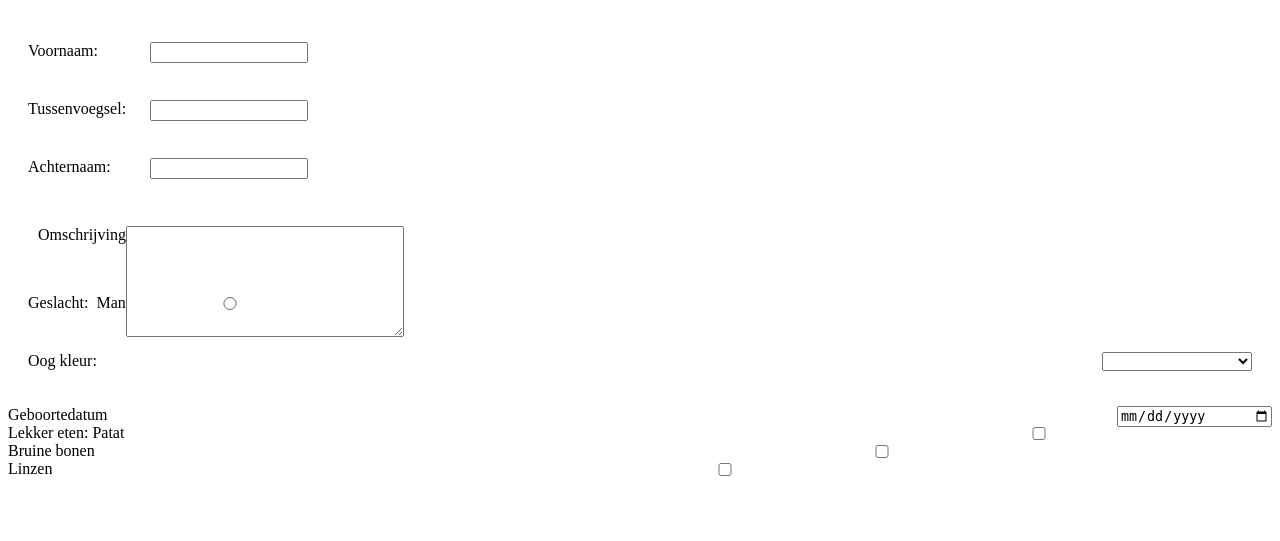
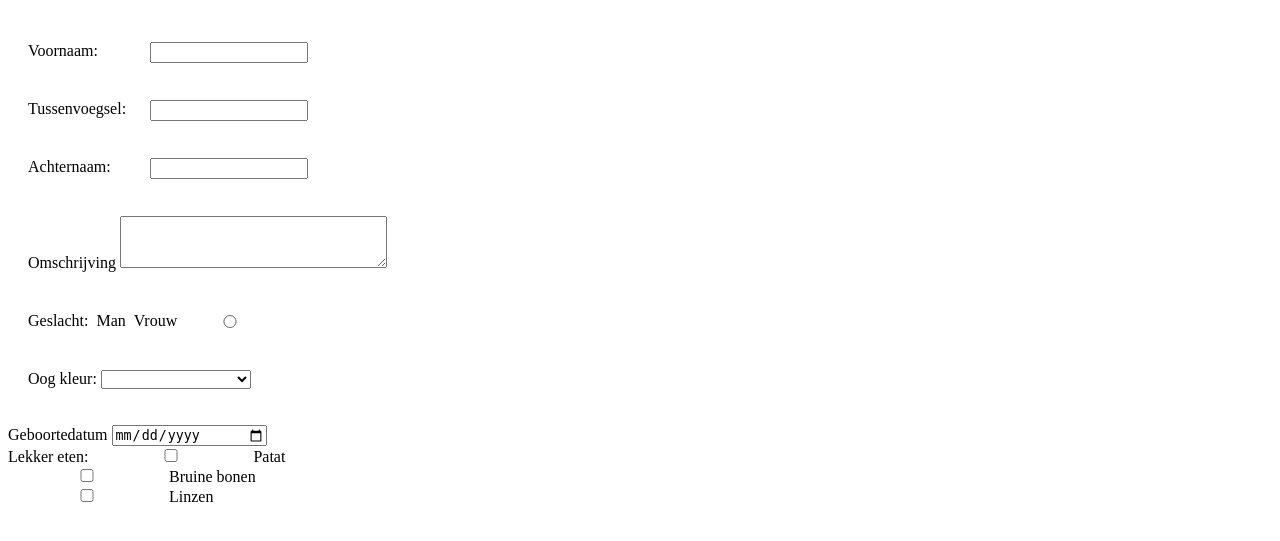
Before and after one commit to Ranz-ran/HTML, a PHP site: page /h06/formulieren.html in a window 1280 px wide. Shown: the part 58-599 px from the top of the page. Run offline with PHP 8.4, Linux system fonts and the light colour scheme.

Commit message:
h06 moet css nog goed doen

```diff
--- a/h06/formulieren.css
+++ b/h06/formulieren.css
@@ -13,33 +13,17 @@ form ul li input{
     left: 150px;
 }
 
-
-section {
-    width: 50%;
-    float: left;
+#omschrijving {
+    width: 20%;
+    padding: 10px;
 }
 
 
-#textarea {
-    width: 400px;
-    padding: 10px;
-}
-
-#omschrijving{
-    position: absolute;
-}
-
 input {
-    float: right;
     width: 150px;
 }
 
 
 select {
-    float: right;
     width: 150px;
 }
-
-textarea {
-    float: right;
-}
--- a/h06/formulieren.html
+++ b/h06/formulieren.html
@@ -24,10 +24,8 @@
         </li>
 
         <li>
-            <div id="textarea">
-                <label for="omschrijving">Omschrijving</label>
-                <textarea name="omschrijving" id="omschrijving" cols="32" rows="7"></textarea>
-            </div>
+            <label for="omschrijving">Omschrijving</label>
+            <textarea name="omschrijving" id="omschrijving"></textarea>
         <li>
             <label>Geslacht:</label>
             <input type="radio" name="geslacht" value="man/">
```
